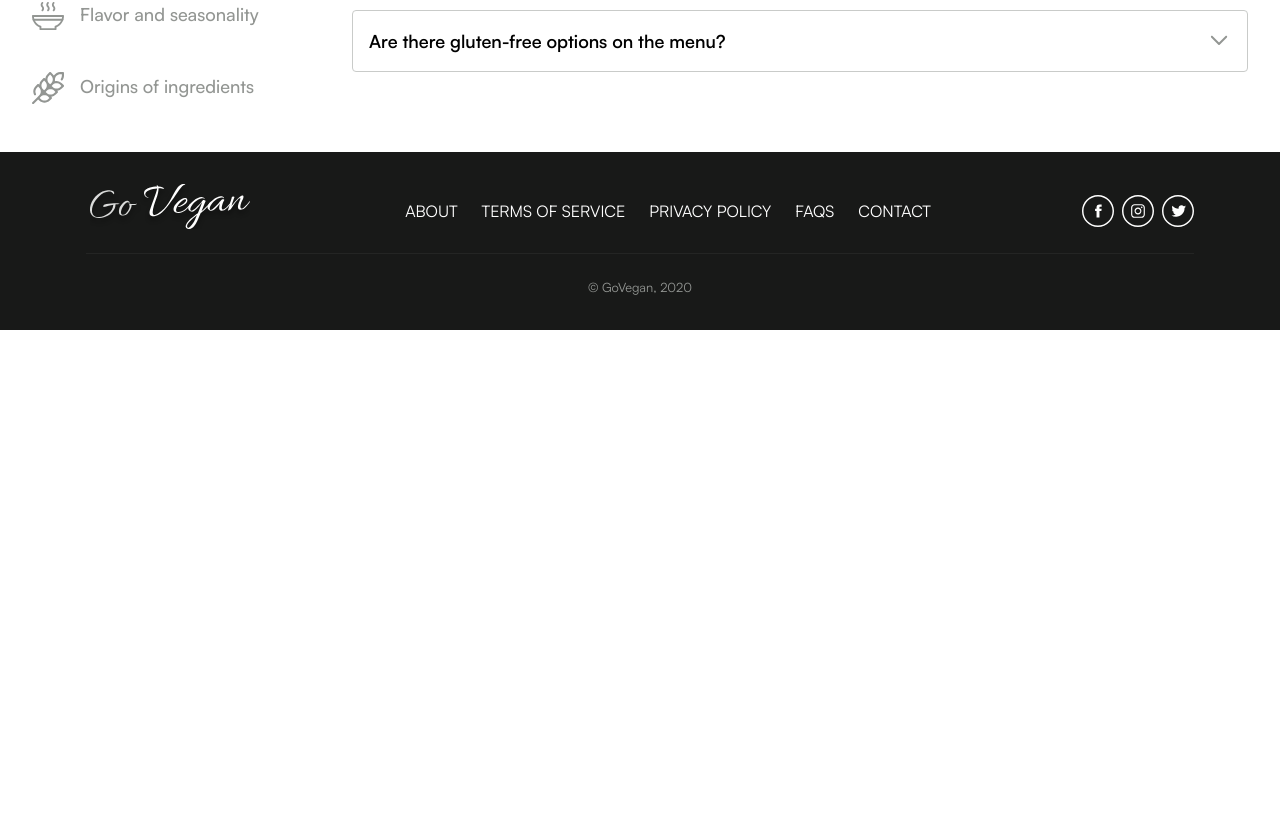
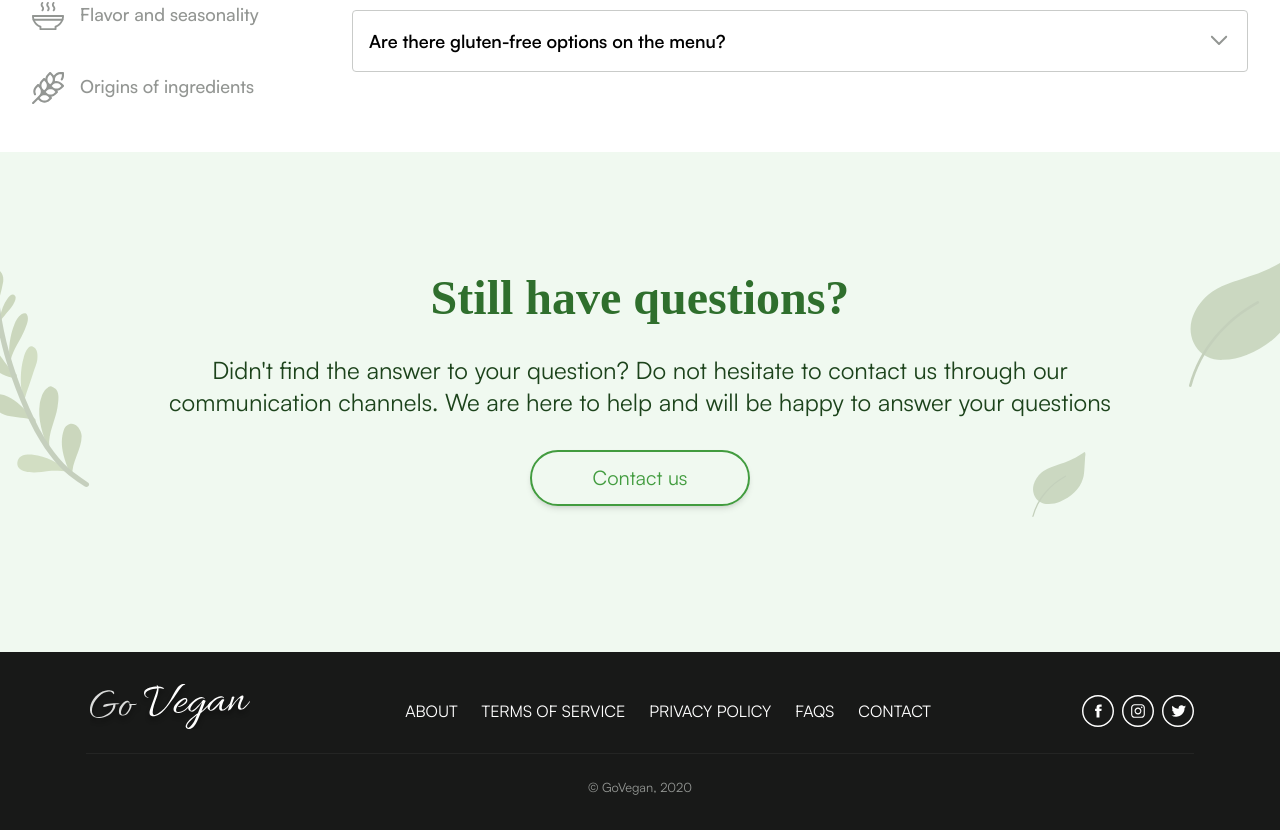
Before and after one commit to FausioPaco/go-vegan, a React (Vite) app: page /faqs in a window 1280 px wide. Shown: the part 736-1566 px from the top of the page. Before the commit the page ends 1066 px from the top, so only its background shows below. Built offline with nearby package versions, Linux system fonts and the light colour scheme.

Commit message:
added faqs page

```diff
--- /dev/null
+++ b/src/components/modules/faqs/FaqsPersistent.tsx
@@ -0,0 +1,35 @@
+import { ButtonLink } from '@/components/ui/button';
+import { PlantLG, PlantXL } from '@/components/ui/ilustrations';
+
+const FaqsPersistent = () => {
+  return (
+    <section
+      id="faqs-persistent"
+      className="relative flex min-h-[500px] w-full flex-col items-center justify-center overflow-hidden bg-primary-25"
+    >
+      <div className="mb-6 flex w-full flex-col items-center gap-y-8 text-center">
+        <h2 className="font-serif text-4xl font-bold text-primary-700 md:text-5xl">
+          Still have questions?
+        </h2>
+        <p className="max-w-[980px] text-xl leading-relaxed text-primary-800 md:text-2xl">
+          Didn't find the answer to your question? Do not hesitate to contact us
+          through our communication channels. We are here to help and will be
+          happy to answer your questions
+        </p>
+        <ButtonLink href="/contact" size="md" variant="secondary">
+          Contact us
+        </ButtonLink>
+      </div>
+
+      <PlantLG className="absolute top-[20%] hidden opacity-25 md:right-[-20px] lg:block" />
+      <PlantXL className="absolute top-[20%] hidden opacity-25 md:left-[-40px] md:block" />
+      <PlantLG
+        width={58}
+        height={65}
+        className="absolute top-[60%] hidden opacity-25 md:right-[15%] md:block"
+      />
+    </section>
+  );
+};
+
+export default FaqsPersistent;
--- a/src/components/modules/faqs/index.tsx
+++ b/src/components/modules/faqs/index.tsx
@@ -1,4 +1,5 @@
 import FaqsHero from './FaqsHero';
 import FaqsContent from './FaqsContent';
+import FaqsPersistent from './FaqsPersistent';
 
-export { FaqsHero, FaqsContent };
+export { FaqsHero, FaqsContent, FaqsPersistent };
--- a/src/pages/Faqs.tsx
+++ b/src/pages/Faqs.tsx
@@ -1,5 +1,9 @@
 import Meta from '@/components/meta';
-import { FaqsContent, FaqsHero } from '@/components/modules/faqs';
+import {
+  FaqsContent,
+  FaqsHero,
+  FaqsPersistent,
+} from '@/components/modules/faqs';
 
 const Faqs = () => {
   return (
@@ -13,6 +17,7 @@ const Faqs = () => {
       <main className="flex-1">
         <FaqsHero />
         <FaqsContent />
+        <FaqsPersistent />
       </main>
     </>
   );
```
